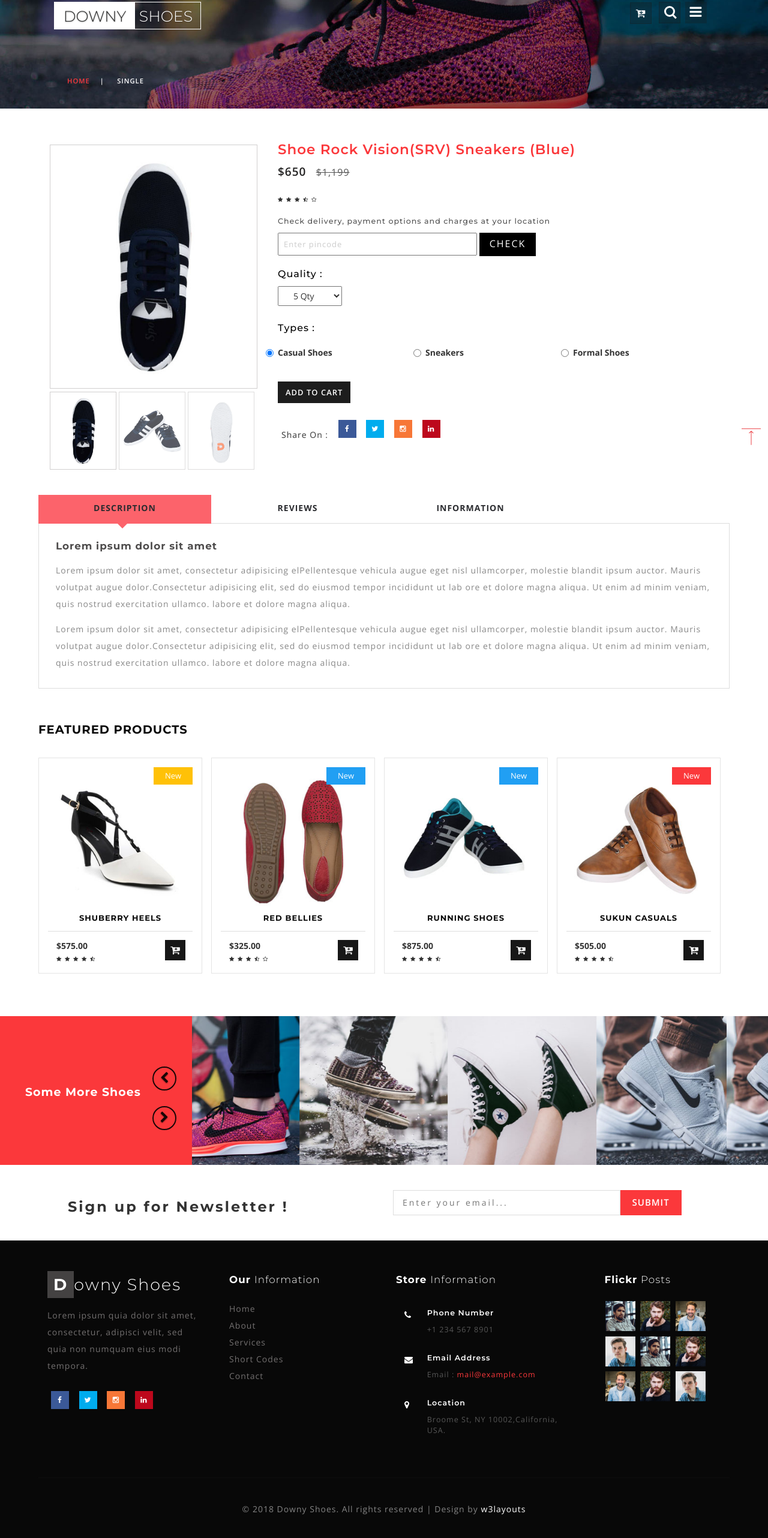
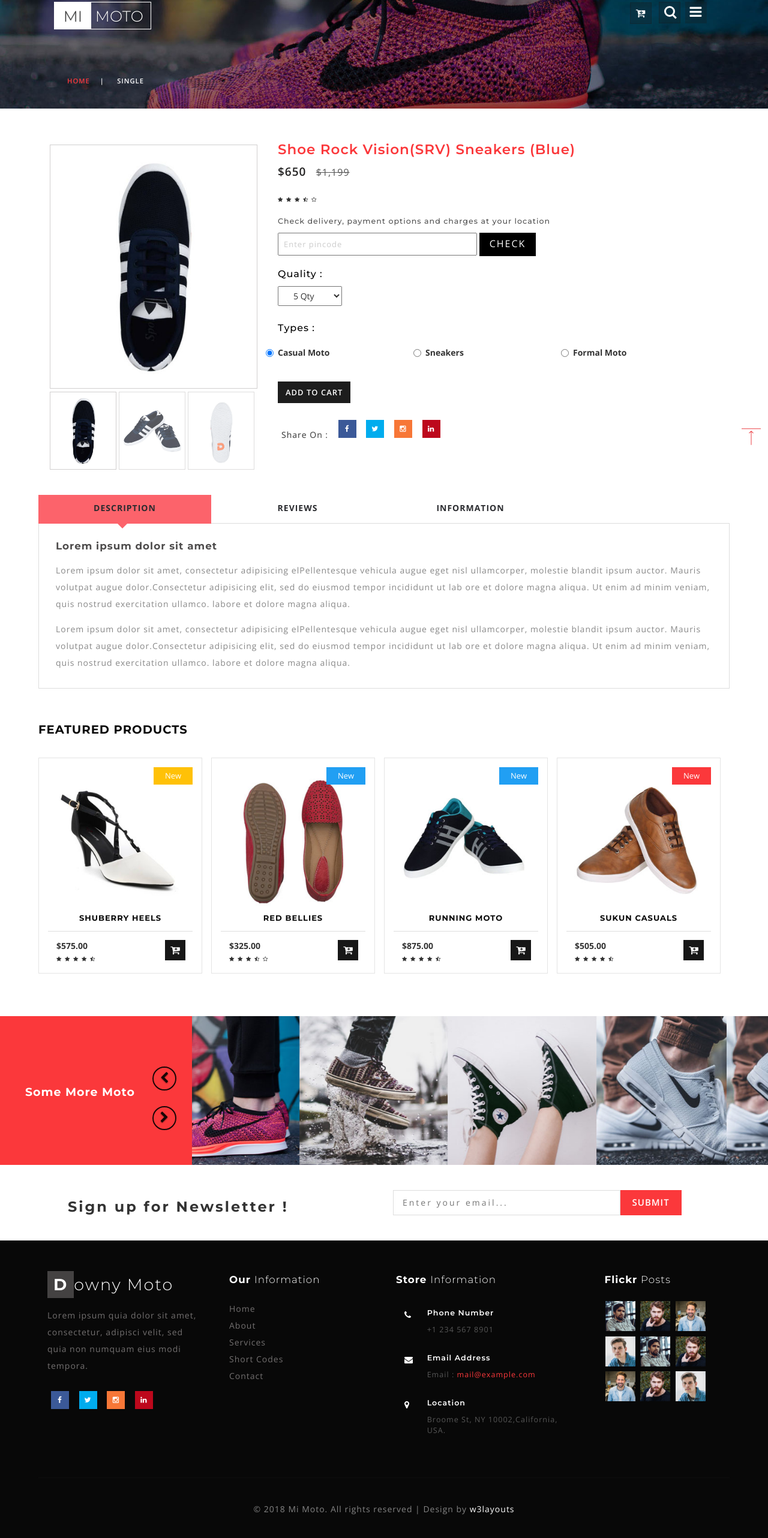
Before and after one commit to MarioZ26/Mi_Moto, a plain HTML site: page single.html in a window 1280 px wide. Shown: the part 44-2608 px from the top of the page at 60% size. Drawn offline with nearby package versions, Linux system fonts and the light colour scheme.

Commit message:
Cambio titulo y botones menu

```diff
--- a/single.html
+++ b/single.html
@@ -8,10 +8,10 @@
 <html lang="zxx">
 
 <head>
-	<title>Downy Shoes an Ecommerce Category Bootstrap Responsive Website Template | Single :: w3layouts</title>
+	<title>Mi Moto an Ecommerce Category Bootstrap Responsive Website Template | Single :: w3layouts</title>
 	<meta name="viewport" content="width=device-width, initial-scale=1">
 	<meta http-equiv="Content-Type" content="text/html; charset=utf-8" />
-	<meta name="keywords" content="Downy Shoes Responsive web template, Bootstrap Web Templates, Flat Web Templates, Android Compatible web template,
+	<meta name="keywords" content="Mi Moto Responsive web template, Bootstrap Web Templates, Flat Web Templates, Android Compatible web template,
 Smartphone Compatible web template, free webdesigns for Nokia, Samsung, LG, SonyEricsson, Motorola web design" />
 	<script type="application/x-javascript">
 		addEventListener("load", function () {
@@ -45,7 +45,7 @@
 		<div class="wrapper_top_w3layouts">
 			<div class="header_agileits">
 				<div class="logo inner_page_log">
-					<h1><a class="navbar-brand" href="index.html"><span>Downy</span> <i>Shoes</i></a></h1>
+					<h1><a class="navbar-brand" href="index.html"><span>Mi</span> <i>Moto</i></a></h1>
 				</div>
 				<div class="overlay overlay-contentpush">
 					<button type="button" class="overlay-close"><i class="fa fa-times" aria-hidden="true"></i></button>
@@ -163,13 +163,13 @@
 				<div class="occasional">
 					<h5>Types :</h5>
 					<div class="colr ert">
-						<label class="radio"><input type="radio" name="radio" checked=""><i></i>Casual Shoes</label>
+						<label class="radio"><input type="radio" name="radio" checked=""><i></i>Casual Moto</label>
 					</div>
 					<div class="colr">
 						<label class="radio"><input type="radio" name="radio"><i></i>Sneakers </label>
 					</div>
 					<div class="colr">
-						<label class="radio"><input type="radio" name="radio"><i></i>Formal Shoes</label>
+						<label class="radio"><input type="radio" name="radio"><i></i>Formal Moto</label>
 					</div>
 					<div class="clearfix"> </div>
 				</div>
@@ -409,7 +409,7 @@
 							</div>
 							<div class="item-info-product">
 								<h4>
-									<a href="single.html">Running Shoes</a>
+									<a href="single.html">Running Moto</a>
 								</h4>
 								<div class="info-product-price">
 									<div class="grid_meta">
@@ -430,7 +430,7 @@
 										<form action="#" method="post">
 											<input type="hidden" name="cmd" value="_cart">
 											<input type="hidden" name="add" value="1">
-											<input type="hidden" name="shoe_item" value="Running Shoes">
+											<input type="hidden" name="shoe_item" value="Running Moto">
 											<input type="hidden" name="amount" value="875.00">
 											<button type="submit" class="shoe-cart pshoe-cart"><i class="fa fa-cart-plus" aria-hidden="true"></i></button>
 
@@ -505,7 +505,7 @@
 	<!-- //top products -->
 	<div class="mid_slider_w3lsagile">
 		<div class="col-md-3 mid_slider_text">
-			<h5>Some More Shoes</h5>
+			<h5>Some More Moto</h5>
 		</div>
 		<div class="col-md-9 mid_slider_info">
 			<div id="myCarousel" class="carousel slide" data-ride="carousel">
@@ -616,7 +616,7 @@
 	<div class="footer_agileinfo_w3">
 		<div class="footer_inner_info_w3ls_agileits">
 			<div class="col-md-3 footer-left">
-				<h2><a href="index.html"><span>D</span>owny Shoes </a></h2>
+				<h2><a href="index.html"><span>D</span>owny Moto </a></h2>
 				<p>Lorem ipsum quia dolor sit amet, consectetur, adipisci velit, sed quia non numquam eius modi tempora.</p>
 				<ul class="social-nav model-3d-0 footer-social social two">
 					<li>
@@ -714,7 +714,7 @@
 			</div>
 			<div class="clearfix"></div>
 
-			<p class="copy-right-w3ls-agileits">&copy 2018 Downy Shoes. All rights reserved | Design by <a href="http://w3layouts.com/">w3layouts</a></p>
+			<p class="copy-right-w3ls-agileits">&copy 2018 Mi Moto. All rights reserved | Design by <a href="http://w3layouts.com/">w3layouts</a></p>
 		</div>
 	</div>
 	</div>
```
Also changed, not shown: 404.html (+5 -5 lines), about.html (+7 -7 lines), checkout.html (+6 -6 lines), contact.html (+5 -5 lines), index.html (+11 -11 lines), payment.html (+6 -6 lines), shop.html (+8 -8 lines).
